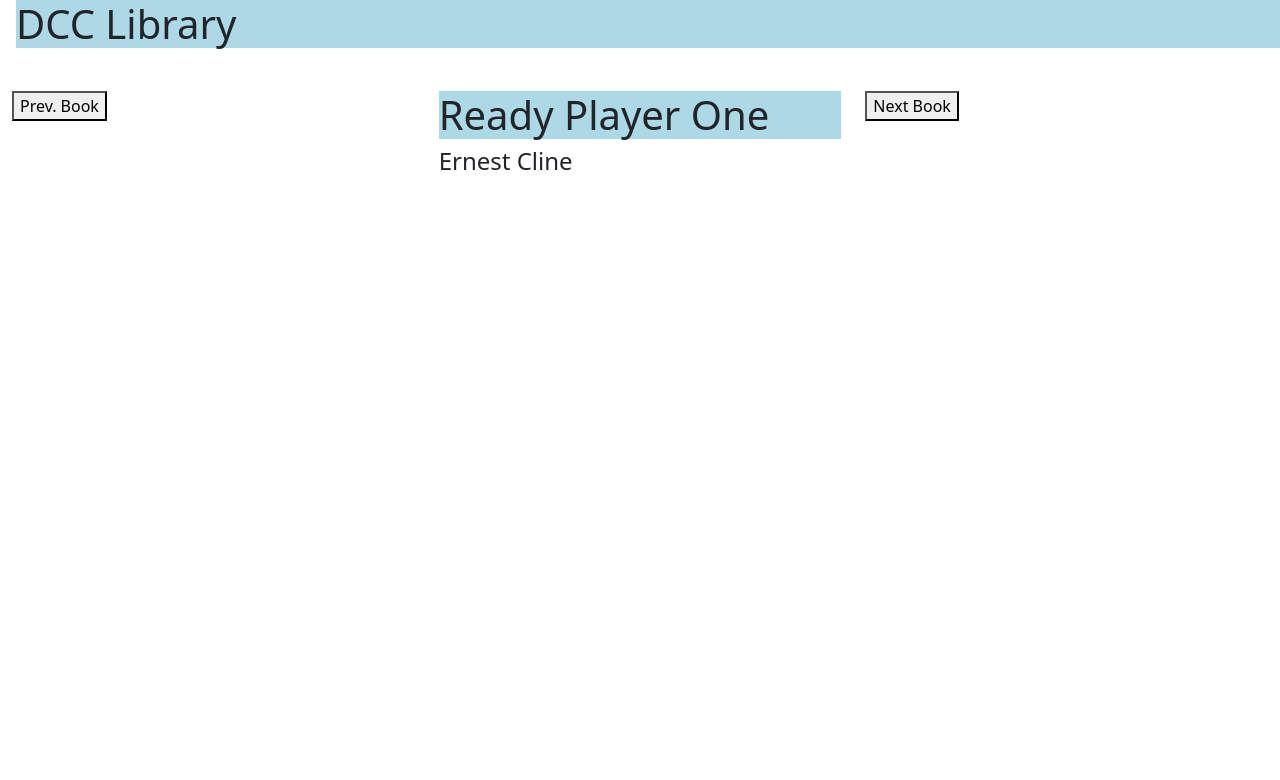
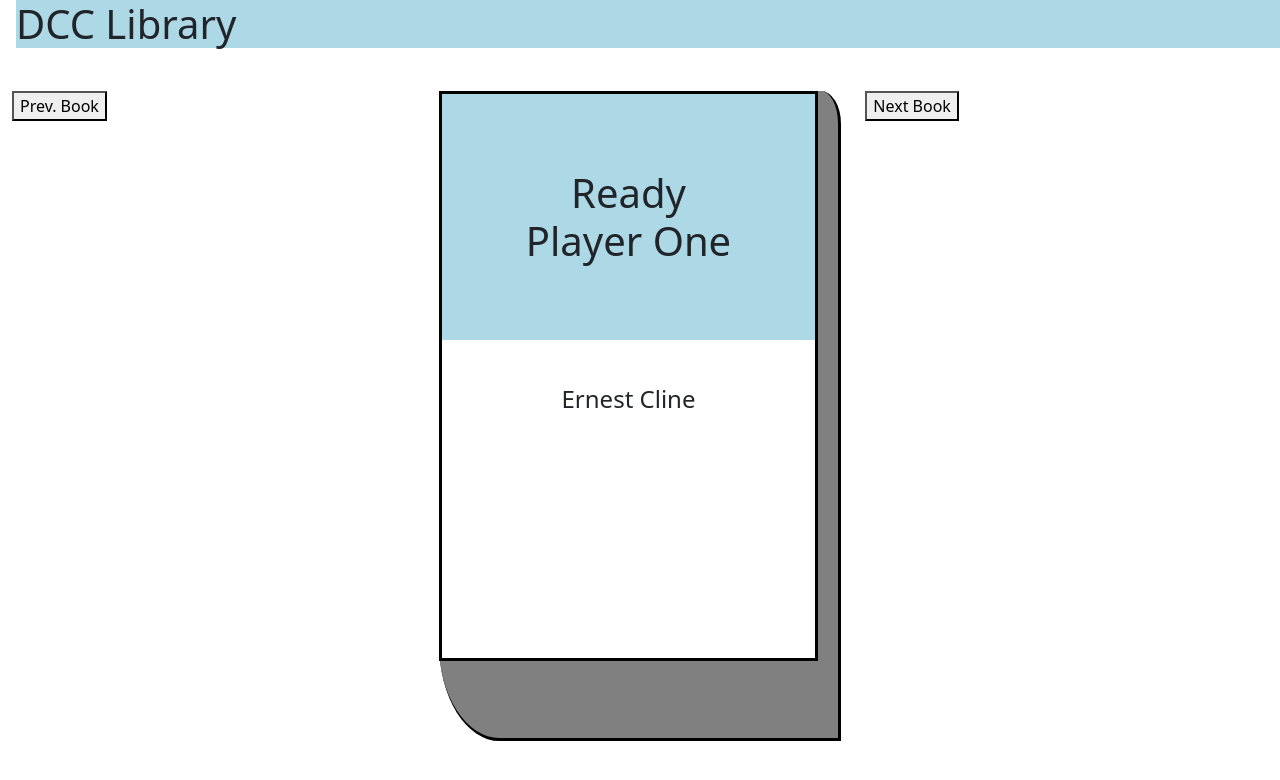
Before and after one commit to ChrisLora/DCCLibrary, a React (Create React App) app: page / in a window 1280 px wide. Shown: the top 780 px of the page. Built offline with nearby package versions, Linux system fonts and the light colour scheme.

Commit message:
add book child object to BookViewer

```diff
--- /dev/null
+++ b/src/components/Book/Book.css
@@ -0,0 +1,27 @@
+.cover {
+    background-color: white;
+    text-align: center;
+    border: solid black;
+    height: 88%;
+    width: 95%;
+}
+.book {
+    background-color: grey;
+    text-align: center;
+    border-right: solid black;
+    border-bottom: solid black;
+    border-width: 1 1px;
+    height: 650px;
+    width: 100%;
+    border-bottom-left-radius: 15%;
+    border-top-right-radius: 5%;
+}
+.title {
+    padding: 20%;
+}
+.author {
+    padding-top: 10%;
+    padding-left: 5%;
+    padding-right: 5%;
+    padding-bottom: 50%;
+}
--- /dev/null
+++ b/src/components/Book/Book.jsx
@@ -0,0 +1,15 @@
+import React from "react";
+import './Book.css'
+
+const Book = (props) => {
+    return (
+        <div className="book">
+            <div className="cover">
+                <h1 className="title">{props.book.title}</h1>
+                <h4 className="author">{props.book.author}</h4>
+            </div>
+        </div>
+    )
+}
+
+export default Book
--- a/src/components/BookViewer/BookViewer.jsx
+++ b/src/components/BookViewer/BookViewer.jsx
@@ -1,4 +1,5 @@
 import React from "react";
+import Book from '../Book/Book'
 
 const BookViewer = (props) => {
     return (
@@ -7,8 +8,7 @@
             <button onClick={props.previousBook}>Prev. Book</button>
         </div>
         <div className="col-md-4">
-            <h1>{props.book.title}</h1>
-            <h4>{props.book.author}</h4>
+            <Book book={props.book} />
         </div>
         <div className="col-md-4">
             <button onClick={props.nextBook}>Next Book</button>
```
